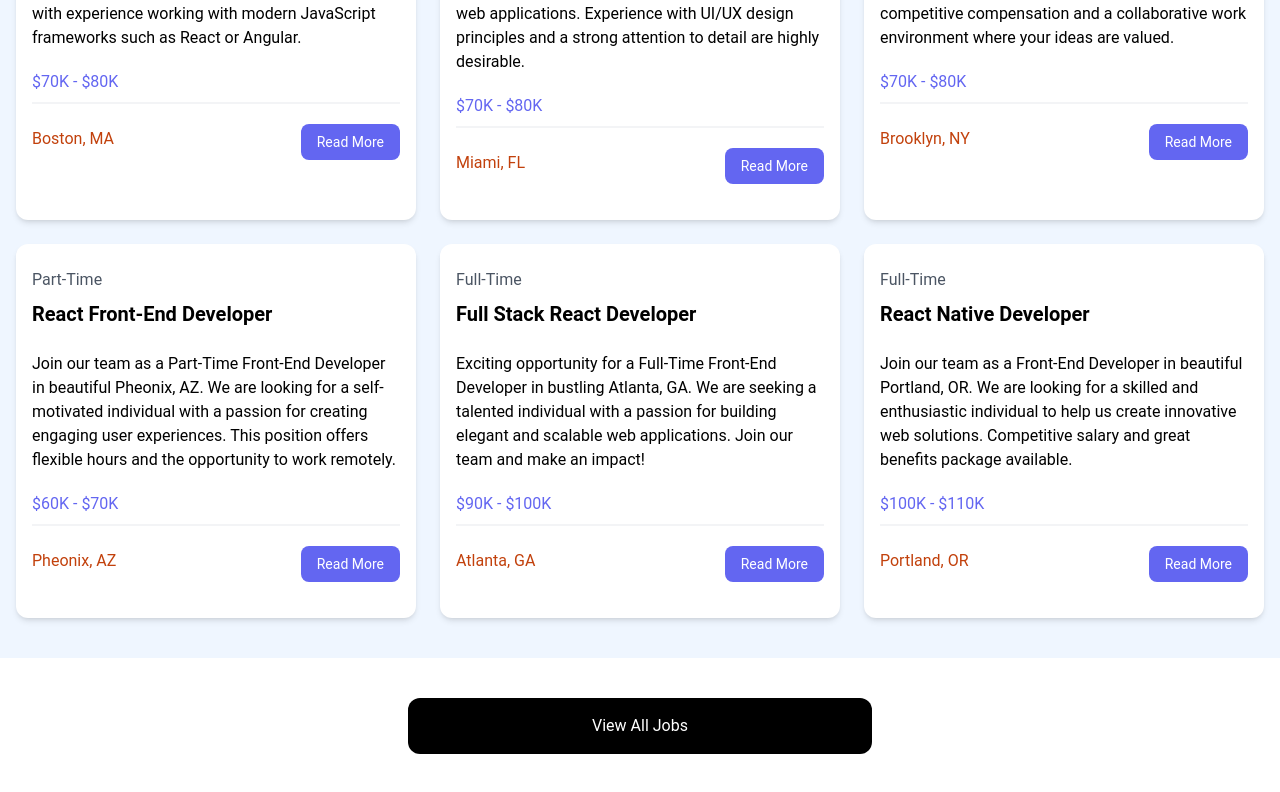
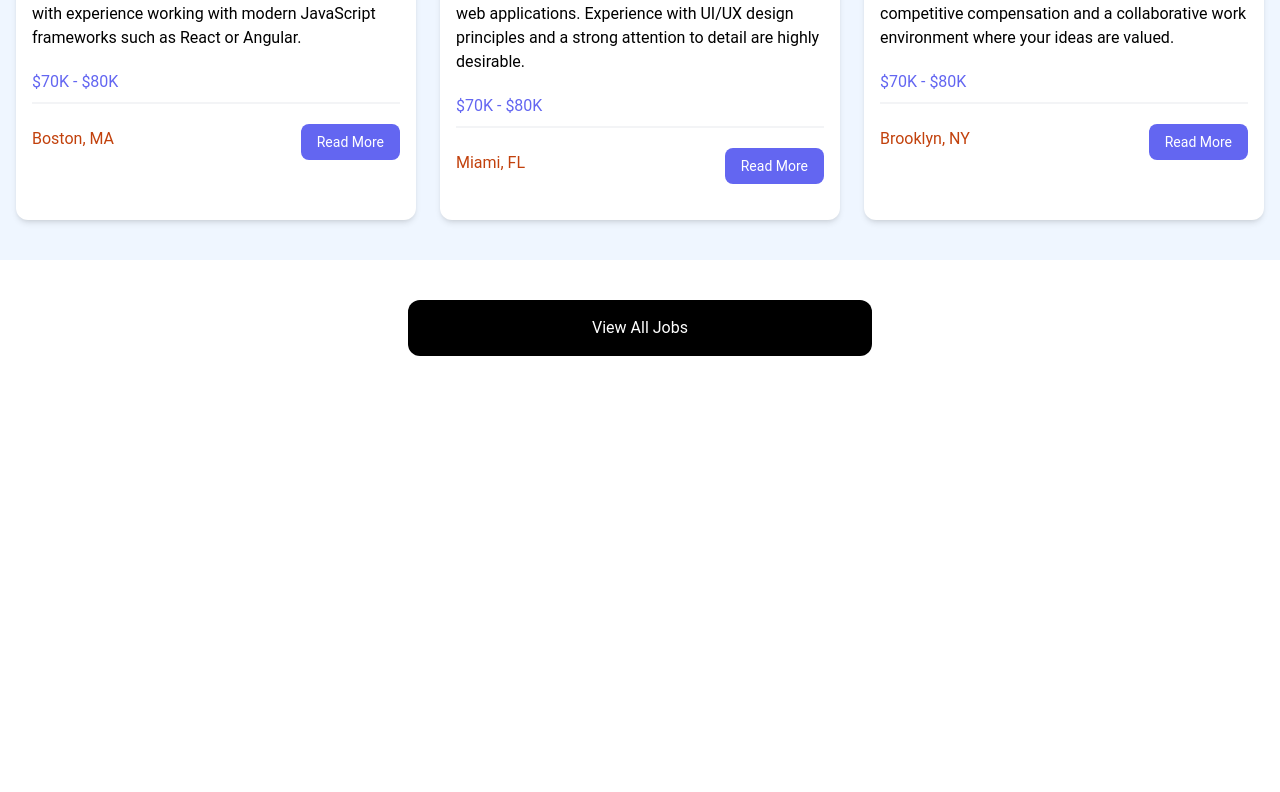
Before and after one commit to Mohammad-jf/react-jobs, a React (Vite) app: page / in a window 1280 px wide. Shown: the part 887-1679 px from the top of the page. After the commit the page ends 1283 px from the top, so only its background shows below. Built offline with nearby package versions, Linux system fonts and the light colour scheme.

Commit message:
view all jobs

```diff
--- a/src/App.jsx
+++ b/src/App.jsx
@@ -2,6 +2,7 @@ import Hero from "./components/Hero"
 import Navbar from "./components/Navbar"
 import HomeCards from "./components/HomeCards"
 import JobListings from "./components/JobListings"
+import ViewAllJobs from './components/ViewAllJobs';
 
 
 
@@ -12,15 +13,7 @@ const App = () => {
       <Hero />
       <HomeCards />
       <JobListings />
-
-
-      <section className="m-auto max-w-lg my-10 px-6">
-        <a
-          href="jobs.html"
-          className="block bg-black text-white text-center py-4 px-6 rounded-xl hover:bg-gray-700"
-        >View All Jobs</a
-        >
-      </section>
+      <ViewAllJobs />
     </>
   )
 }
--- a/src/components/JobListings.jsx
+++ b/src/components/JobListings.jsx
@@ -11,7 +11,7 @@ const JobListings = () => {
                 </h2>
 
                 <div className="grid grid-cols-1 md:grid-cols-3 gap-6">
-                    {jobs.map((job) => <JobCard job={job} key={job.id} />)}
+                    {jobs.slice(0, 3).map((job) => <JobCard job={job} key={job.id} />)}
                 </div>
             </div>
 
--- /dev/null
+++ b/src/components/ViewAllJobs.jsx
@@ -0,0 +1,14 @@
+
+const ViewAllJobs = () => {
+    return (
+        <section className="m-auto max-w-lg my-10 px-6">
+            <a
+                href='/jobs'
+                className="block bg-black text-white text-center py-4 px-6 rounded-xl hover:bg-gray-700"
+            >View All Jobs</a
+            >
+        </section>
+    )
+}
+
+export default ViewAllJobs
```
